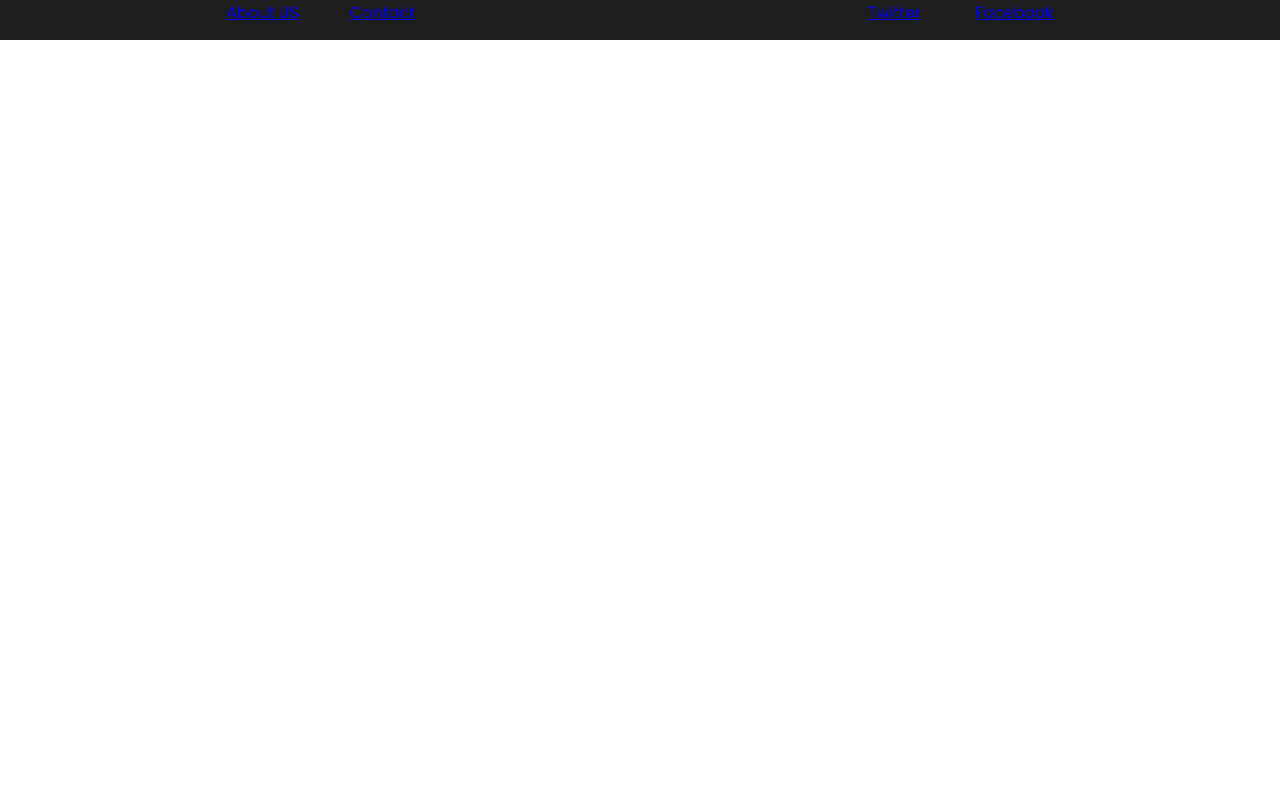
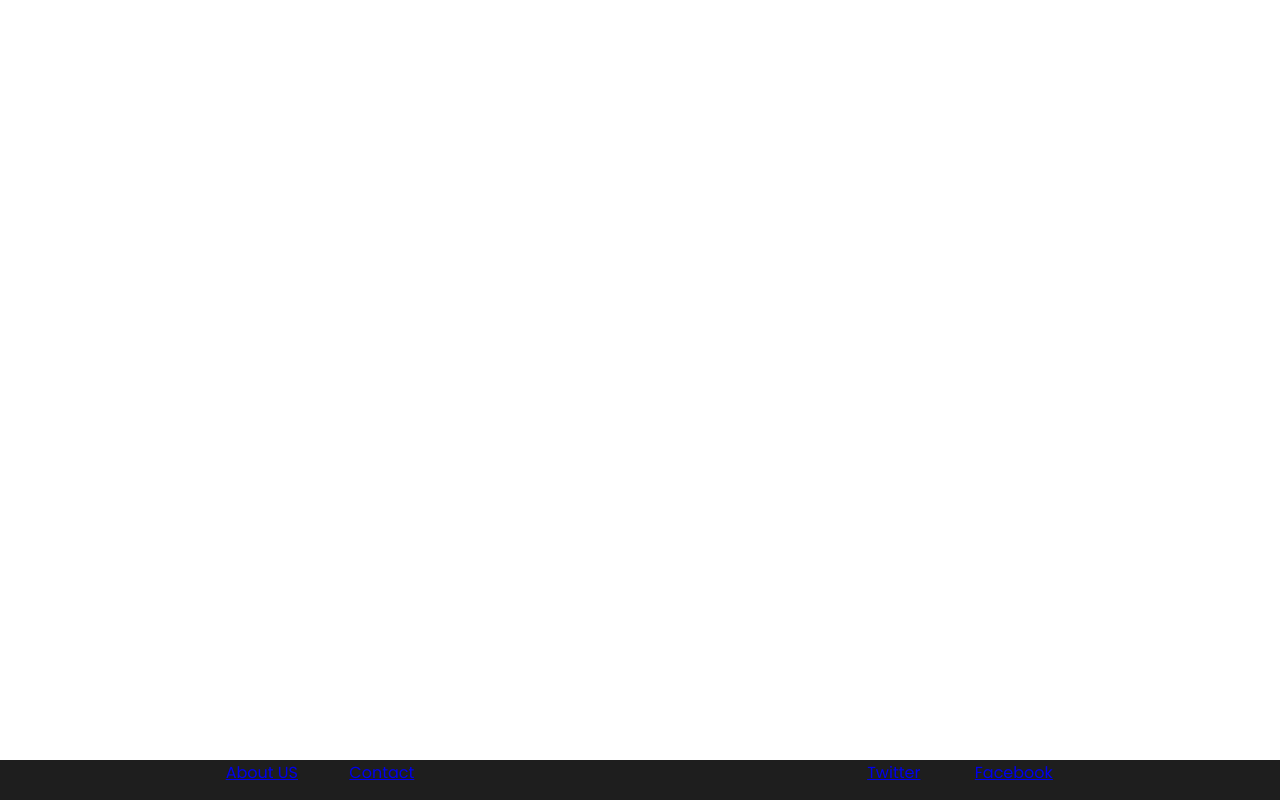
Before and after one commit to EqualWaveStudio/soundwave, a React (Create React App) app: page / in a window 1280 px wide. Built offline with nearby package versions, Linux system fonts and the light colour scheme.

Commit message:
footer-position

```diff
--- a/src/Components/Footer/Footer.css
+++ b/src/Components/Footer/Footer.css
@@ -7,8 +7,11 @@
   align-items: center;
   justify-content: space-around;
   background-color: #1E1E1E;
-  width: auto;
+  width: 100%;
   height: 5vh;
+  position: absolute;
+  bottom: 0;
+
 
 }
 
```
